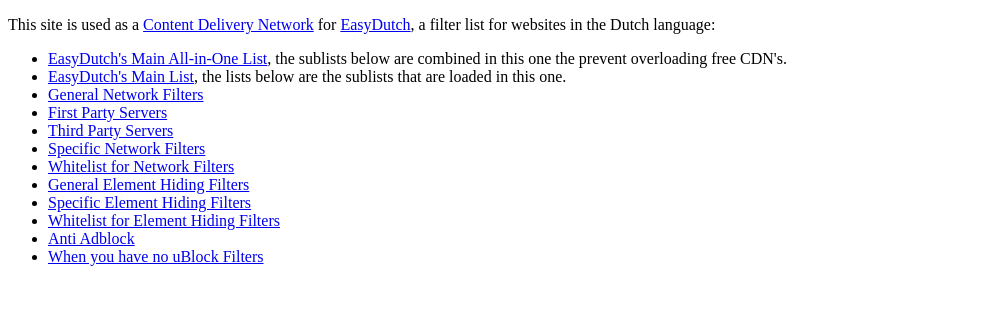
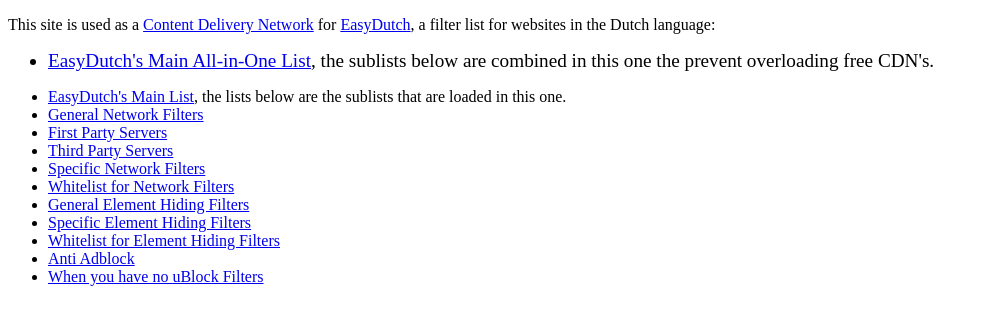
Before and after one commit to EasyDutch-uBO/EasyDutch, a plain HTML site: page index.html in a window 1280 px wide. Shown: the whole page, without its empty margins (0-988 px from the left). Drawn offline with Linux system fonts and the light colour scheme.

Commit message:
Update index.html

```diff
--- a/index.html
+++ b/index.html
@@ -10,7 +10,7 @@
       <a href="https://github.com/EasyDutch-uBO/EasyDutch/">EasyDutch</a>, a filter list for websites in the Dutch language:
     </p>
     <ul>
-      <li><a href="./EasyDutch.all.txt">EasyDutch's Main All-in-One List</a>, the sublists below are combined in this one the prevent overloading free CDN's.</li>
+      <li style="font-size:larger;"><a href="./EasyDutch.all.txt">EasyDutch's Main All-in-One List</a>, the sublists below are combined in this one the prevent overloading free CDN's.</li><p>
       <li><a href="./EasyDutch.txt">EasyDutch's Main List</a>, the lists below are the sublists that are loaded in this one.</li>
       <li><a href="./EasyDutch/Block_General.txt">General Network Filters</a></li>
       <li><a href="./EasyDutch/Block_first_party_Server.txt">First Party Servers</a></li>
```
